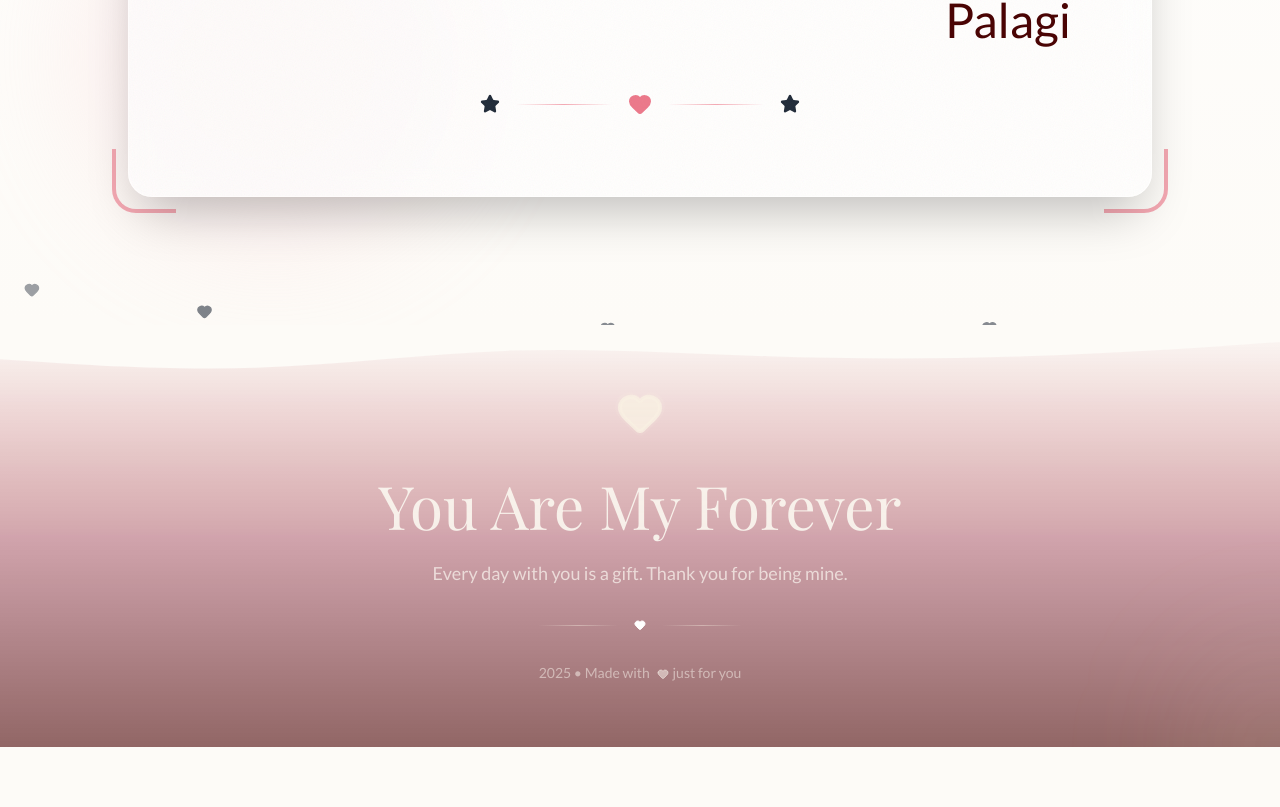
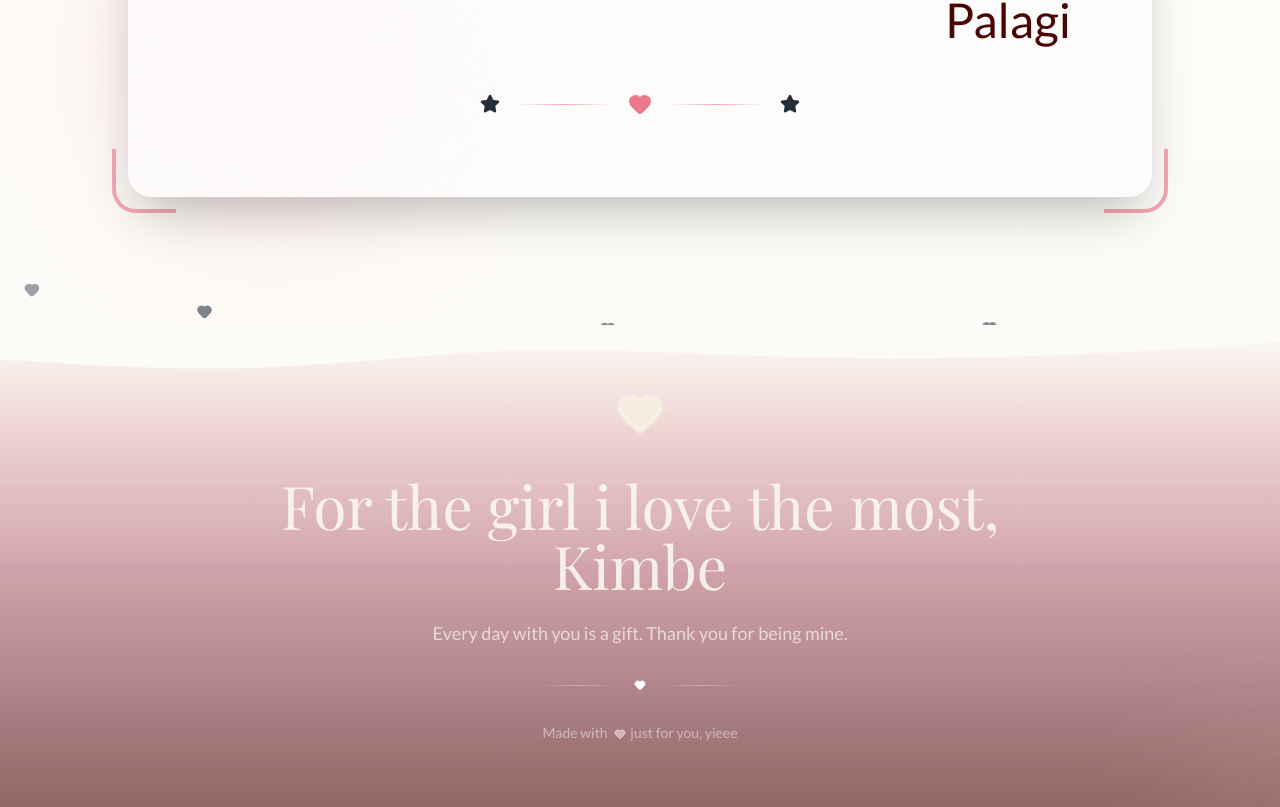
Before and after one commit to fersonull/bestgirlkimbe, a React (Vite) app: page / in a window 1280 px wide. Shown: the part 6886-7693 px from the top of the page. Before the commit the page ends 7633 px from the top, so only its background shows below. Built offline with nearby package versions, Linux system fonts and the light colour scheme.

Commit message:
edit content

```diff
--- a/src/components/Footer.jsx
+++ b/src/components/Footer.jsx
@@ -4,16 +4,13 @@ import { Heart } from 'lucide-react';
 const Footer = () => {
   const currentYear = new Date().getFullYear();
 
-  // ========================================
-  // ✏️ EDIT YOUR FOOTER MESSAGE HERE
-  // ========================================
-  const footerMessage = "You Are My Forever";
+
+  const footerMessage = "For the  girl i love the most, Kimbe";
   const footerSubtext = "Every day with you is a gift. Thank you for being mine.";
-  // ========================================
 
   return (
     <footer
-      className="relative bg-gradient-to-b from-champagne-50 via-burgundy-800/40 to-burgundy-900/60 text-white py-16 overflow-hidden"
+      className="relative bg-linear-to-b from-champagne-50 via-burgundy-800/40 to-burgundy-900/60 text-white py-16 overflow-hidden"
       role="contentinfo"
     >
       {/* Decorative top wave */}
@@ -104,9 +101,9 @@ const Footer = () => {
             transition={{ duration: 0.8, delay: 0.5 }}
             className="font-lato text-sm text-champagne-100/50"
           >
-            {currentYear} • Made with{' '}
+            Made with{' '}
             <Heart className="inline w-3 h-3 text-roseGold-300/70 mx-1" fill="currentColor" />
-            just for you
+            just for you, yieee
           </motion.p>
         </div>
       </div>
```
